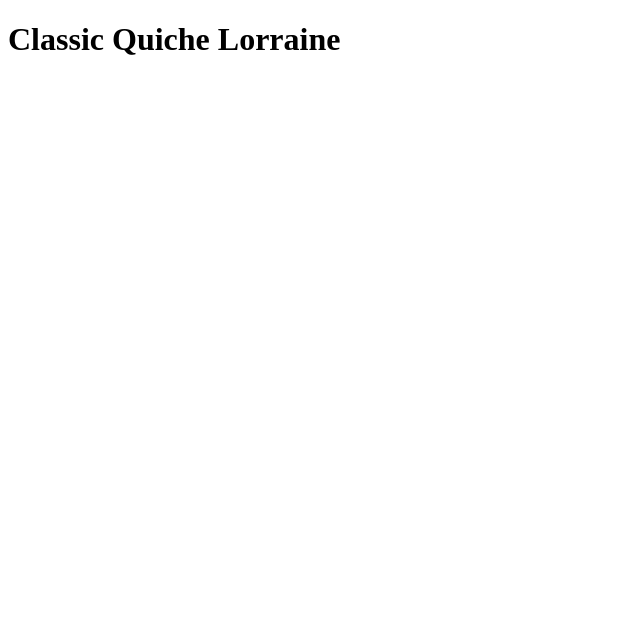
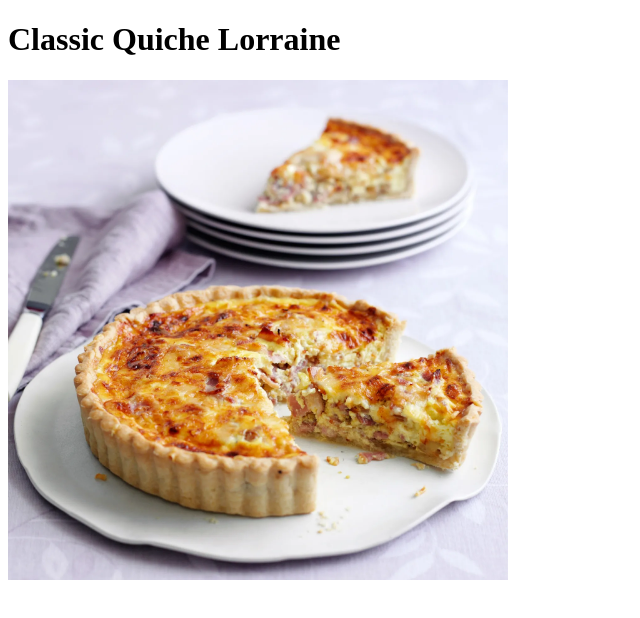
Before and after one commit to DizzyLocust/odin-recipes, a plain HTML site: page recipes/quiche-lorraine.html in a window 1280 px wide. Shown: the whole page, without its empty margins (0-640 px from the left). Drawn offline with Linux system fonts and the light colour scheme.

Commit message:
added src image for recipe page

```diff
--- a/recipes/quiche-lorraine.html
+++ b/recipes/quiche-lorraine.html
@@ -7,6 +7,7 @@
 </head>
 <body>
     <h1>Classic Quiche Lorraine</h1>
+    <img src="../images/quiche.jpg" alt="Quiche Lorraine" height="500">
 
 </body>
 </html>
```
Also changed, not shown: images/quiche.jpg (added).
